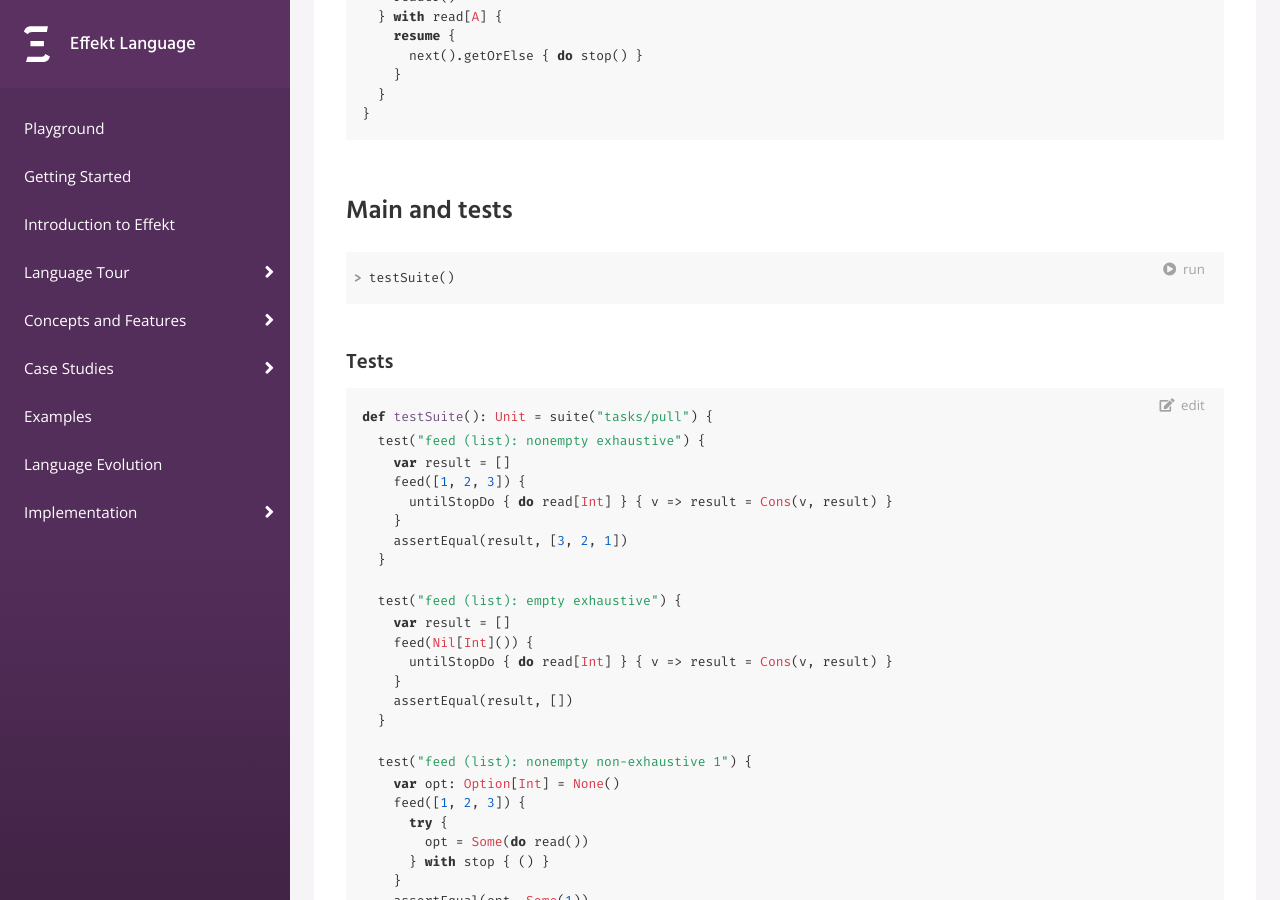
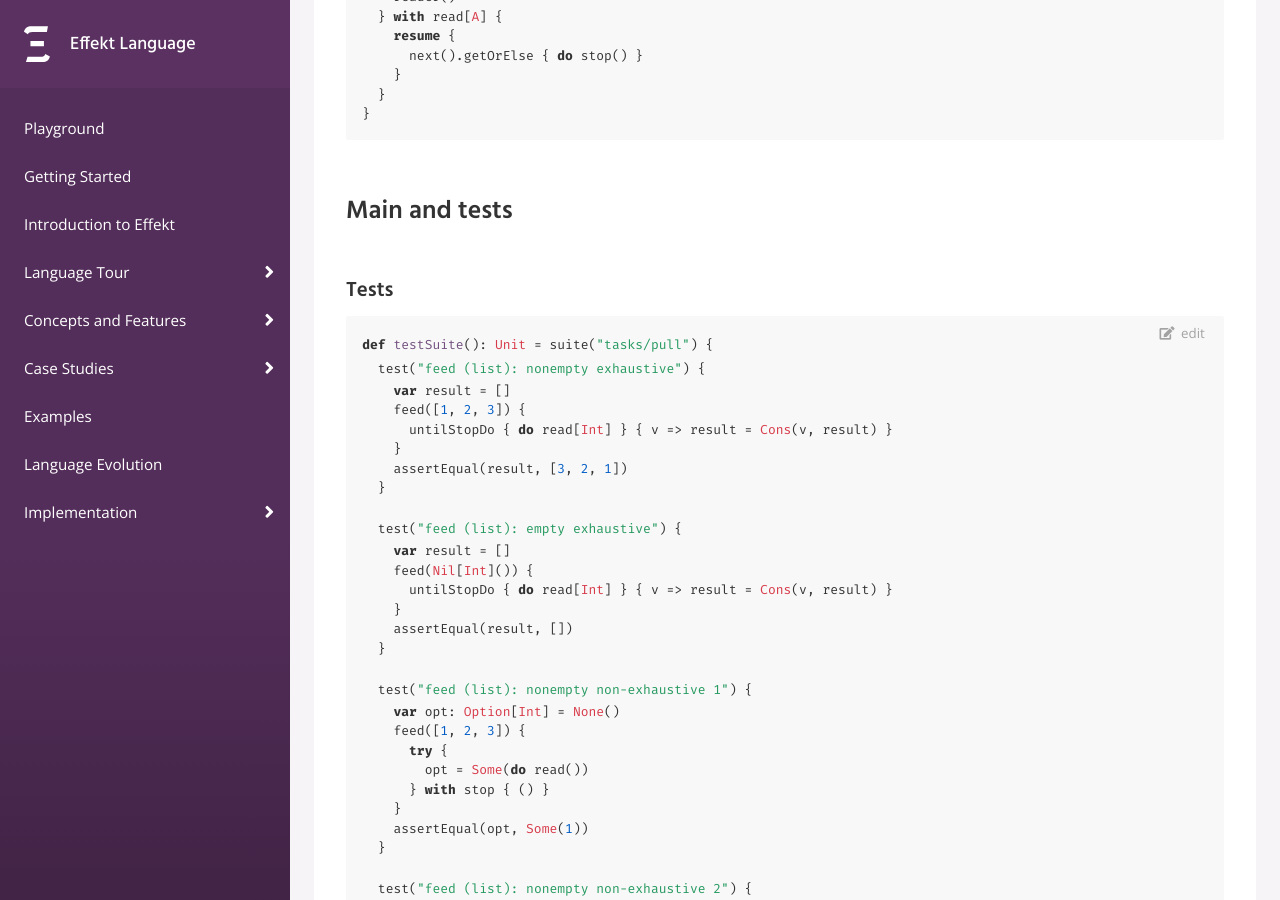
Before and after one commit to effekt-lang/effekt-website, a Jekyll site: the page built from docs/exercises/pull.effekt.md, in a window 1280 px wide and 900 px high, scrolled down 3571 px. Built offline with Jekyll 4.4.1, drawn with Linux system fonts in a browser that asks for light colours.

Commit message:
Fix 'pull' exercise

````diff
--- a/docs/exercises/pull.effekt.md
+++ b/docs/exercises/pull.effekt.md
@@ -175,10 +175,6 @@
 
 ### Main and tests
 
-```effekt:repl
-testSuite()
-```
-
 #### Tests
 
 ```effekt
@@ -248,3 +244,8 @@
   }
 }
 ```
+
+
+```effekt:repl
+testSuite()
+```
````
